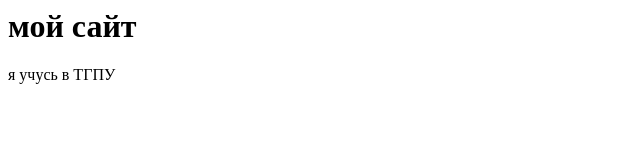
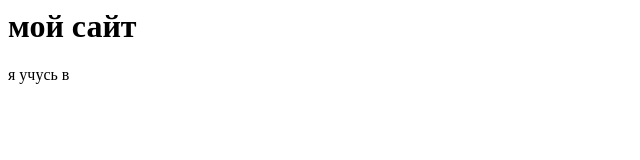
Before and after one commit to Nadezhda521/Nadezhda521.github.io, a plain HTML site: page index.html in a window 1280 px wide. Shown: the full height of the page, 0-640 px from the left. Drawn offline with Linux system fonts and the light colour scheme.

Commit message:
Thu, Jun 20, 2024, 12:37 PM +07:00

```diff
--- a/index.html
+++ b/index.html
@@ -3,6 +3,6 @@
     <head></head>
     <body>
         <h1>мой сайт</h1>
-        <p>я учусь в ТГПУ <a href="https://www.tspu.edu.ru> ТГПУ</a></p>
+        <p>я учусь в <a href="https://www.tspu.edu.ru> ТГПУ</a></p>
     </body>
 </html>
```
